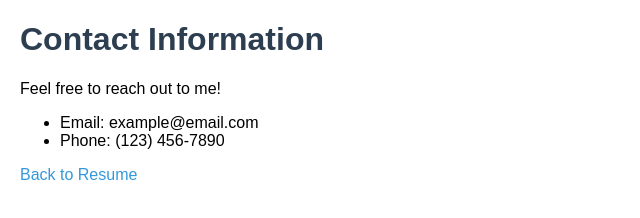
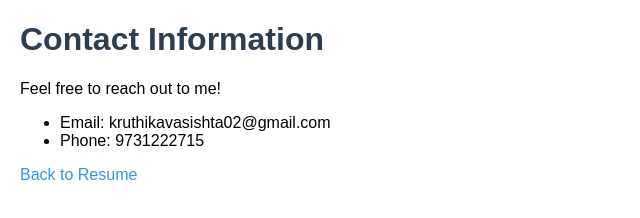
Before and after one commit to Kruthika-vasishta/resume1, a plain HTML site: page contact.html in a window 1280 px wide. Shown: the whole page, without its empty margins (0-640 px from the left). Drawn offline with Linux system fonts and the light colour scheme.

Commit message:
Update contact.html

```diff
--- a/contact.html
+++ b/contact.html
@@ -26,8 +26,8 @@
         <h1>Contact Information</h1>
         <p>Feel free to reach out to me!</p>
         <ul>
-            <li>Email: example@email.com</li>
-            <li>Phone: (123) 456-7890</li>
+            <li>Email: kruthikavasishta02@gmail.com</li>
+            <li>Phone: 9731222715</li>
         </ul>
     </header>
 
```
